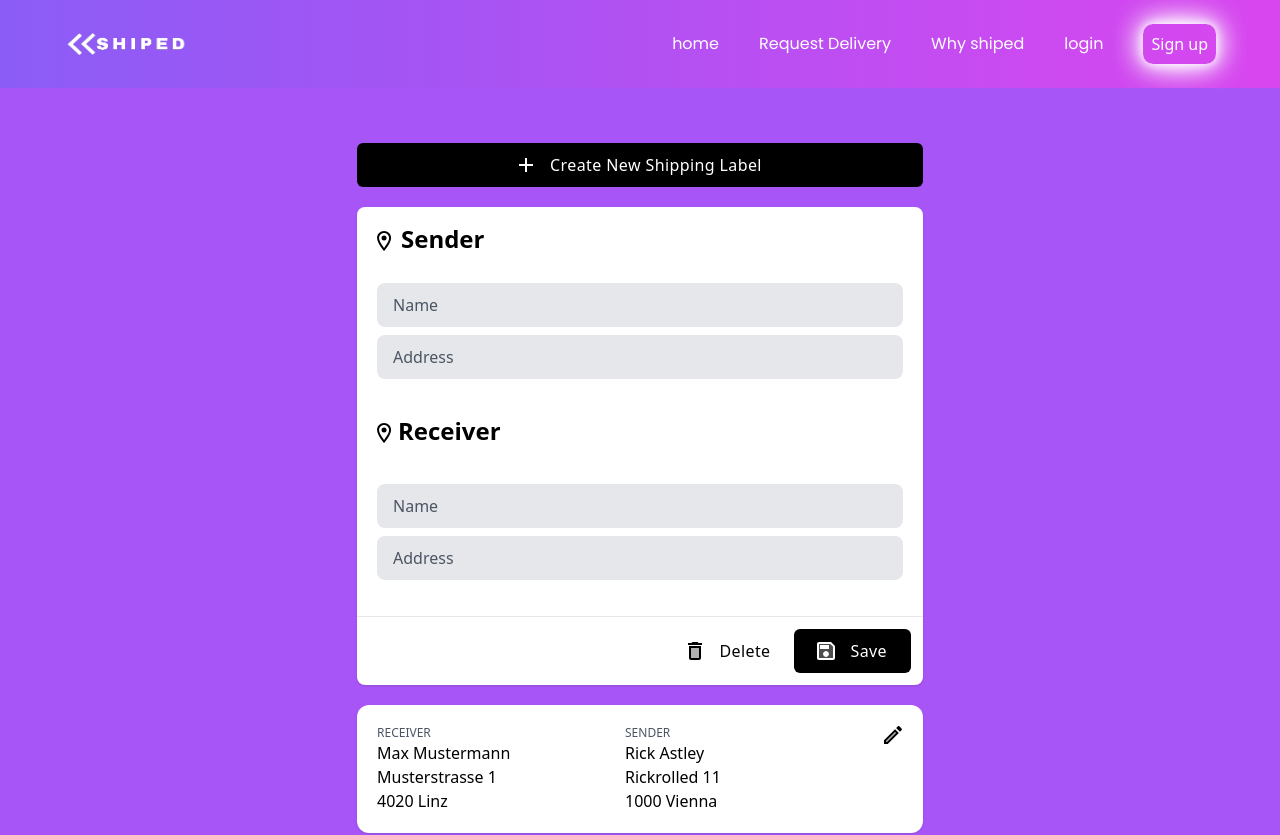
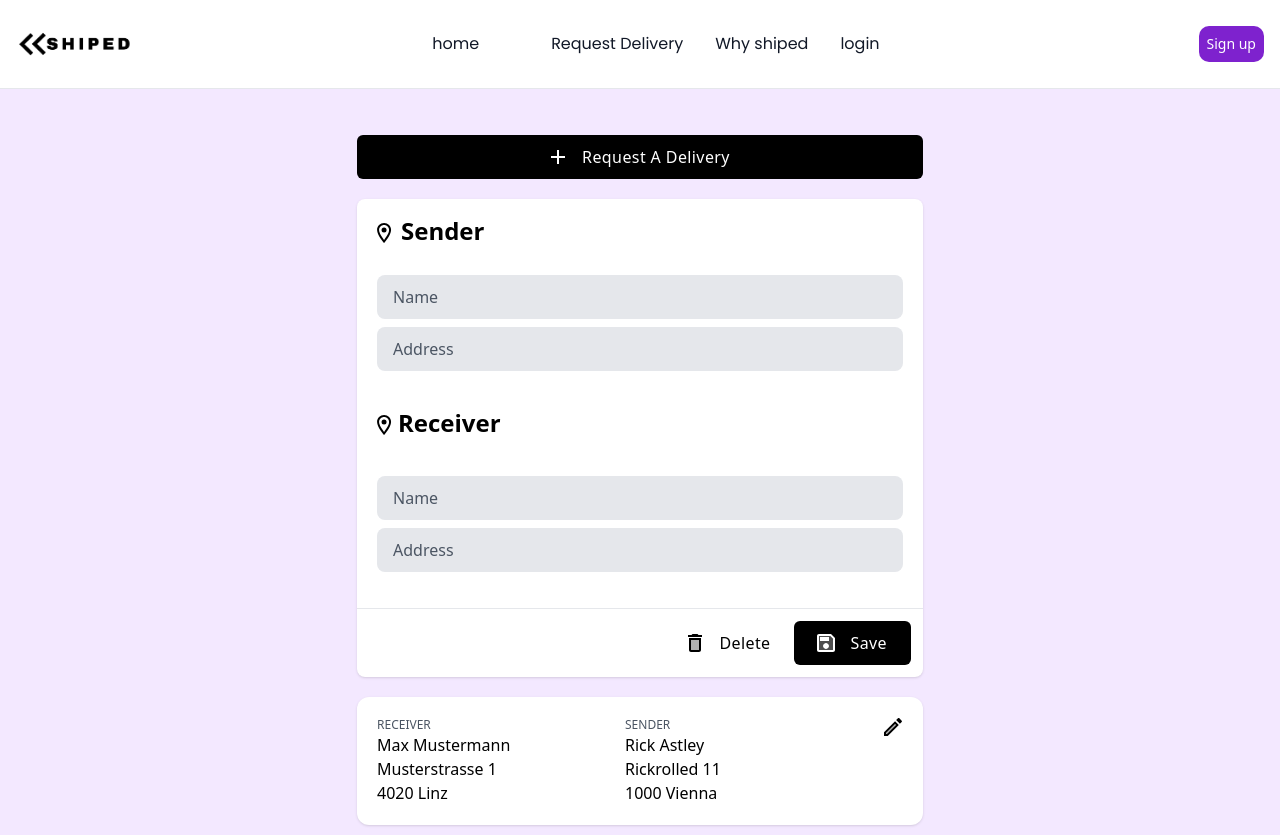
Before and after one commit to Fatoumatabintabarry/DeliveryService, a React (Vite) app in the folder client/: page /deliverysolutions in a window 1280 px wide. Shown: the top 835 px of the page. Built offline with nearby package versions, Linux system fonts and the light colour scheme.

Commit message:
RequestADelivery front end

```diff
--- a/client/src/Pages/RequestDelivery.jsx
+++ b/client/src/Pages/RequestDelivery.jsx
@@ -18,7 +18,7 @@ const RequestDelivery = () => {
               <path d="M19,13h-6v6h-2v-6H5v-2h6V5h2v6h6V13z"></path>
             </g>
           </svg>
-          <span className="pl-2 mx-1">Create new shipping label</span>
+          <span className="pl-2 mx-1">Request a delivery</span>
         </button>
 
         {/* Sender Information */}
--- a/client/src/Pages/deliverysolutions.jsx
+++ b/client/src/Pages/deliverysolutions.jsx
@@ -4,18 +4,19 @@ import '../index.css'
 
 import {Navbar,Footer} from '../components/index';
 import RequestDelivery from './RequestDelivery';
+import Navbar2 from '../components/navbar2';
 
 const deliverysolutions = () => {
   return (
     <div className="w-full overflow-hidden ">
-        <div className={`${styles.paddingX} ${styles.flexCenter} bg-gradient-to-r from-violet-500 to-fuchsia-500`}>
+        <div className={`${styles.paddingX} ${styles.flexCenter}  pt-20`}>
           <div className={`${styles.boxWidth}`}>
-          <Navbar />
+          <Navbar2 />
           </div>
        </div>
 
-       <div className={`bg-primary ${styles.paddingX} ${styles.flexStart} bg-purple-500`}>
-        <div className={`${styles.boxWidth} bg-purple-500`}>
+       <div className={`bg-primary ${styles.paddingX} ${styles.flexStart} bg-purple-100`}>
+        <div className={`${styles.boxWidth} `}>
           <RequestDelivery />
         </div>
       </div>
--- a/client/src/Pages/whyshiped.jsx
+++ b/client/src/Pages/whyshiped.jsx
@@ -5,13 +5,14 @@ import '../index.css'
 
 //Export them from index.js file inside components before importing them in this list
 import {Navbar, Hero, Testimonial, Footer} from '../components/index';
+import Navbar2 from '../components/navbar2';
 
 const whyshiped = () => {
   return (
-    <div className="w-full overflow-hidden ">
+    <div className="  w-full overflow-hidden ">
       <div className={`${styles.paddingX} ${styles.flexCenter} bg-gradient-to-r from-violet-500 to-fuchsia-500`}>
           <div className={`${styles.boxWidth}`}>
-          <Navbar />
+          <Navbar2 />
           </div>
       </div>
        {/*4th div is for all different sections  */}
--- a/client/src/components/Navbar.jsx
+++ b/client/src/components/Navbar.jsx
@@ -30,22 +30,8 @@ const Navbar = () => {
           ))}
         </ul>
 
-        <li className="nav-li">
-    <a href="/choicePage" className="nav-a">
-        <button
-            style={{
-                backgroundColor: '#0',
-                borderRadius: '10px',
-                color: '#fff',
-                padding: '8px',
-                boxShadow: '0 0 30px , 0 0 30px , 0 0 10px',
-                textDecoration: "none"
-            }}
-            id="loginButton">
-            Sign up
-        </button>
-    </a>
-</li>
+
+
 
 
           <div className = "sm:hidden flex flex-1 justify-end items-center">
@@ -56,6 +42,7 @@ const Navbar = () => {
             object-contain"
             onClick={()=> setToggle((prev)=> !prev)}
              />
+
             <div
             className={`${toggle ?'flex':'hidden'} p-6 bg-black-gradient absolute top-20 right-0
             mx-4 my-2 min-w [140px] rounded-xl sidebar`}>
--- /dev/null
+++ b/client/src/components/Navbar2.jsx
@@ -0,0 +1,87 @@
+import React, { useState } from 'react';
+import { navLinks } from "../constants";
+import {close, logoBlack, menu } from '../assets';
+import { Link } from 'react-router-dom';
+
+
+
+
+const Navbar2 = () => {
+  const [isNavExpanded, setIsNavExpanded] = useState(false);
+  const [toggle, setToggle] = useState(false); // Define toggle state
+
+  return (
+    <nav className=" fixed bg-white dark:bg-gray-900 fixed w-full z-20 top-0 left-0 border-b border-gray-200 dark:border-gray-600">
+      <div className="max-w-screen-xl flex flex-wrap items-center justify-between mx-auto p-4">
+        {/* Logo and title */}
+        <a href="/" className="flex items-center">
+          <img src={logoBlack} className="h-8 mr-3" alt="Flowbite Logo" />
+        </a>
+
+        {/* Get started button */}
+        <div className="flex md:order-2">
+          <a href="/choicePage" className="nav-a">
+              <button type="button" className="text-white bg-purple-700 hover:bg-blue-800
+          focus:outline-none focus:ring-blue-300 font-medium rounded-md text-sm
+           "
+                  style={{
+                      backgroundColor: '#0',
+                      borderRadius: '10px',
+                      color: '#fff',
+                      padding: '8px',
+                      boxShadow: '0 0 30px , 0 0 30px , 0 0 10px',
+                      textDecoration: "none"
+                  }}
+                  id="loginButton">
+                  Sign up
+              </button>
+          </a>
+
+          {/* Hamburger button */}
+          <button type="button" className="inline-flex items-center p-2 w-10 h-10 justify-center text-sm text-gray-500 rounded-lg md:hidden hover:bg-gray-100 focus:outline-none focus:ring-2 focus:ring-gray-200 dark:text-gray-400 dark:hover:bg-gray-700 dark:focus:ring-gray-600" onClick={() => setToggle((prev) => !prev)} aria-controls="navbar-sticky" aria-expanded={isNavExpanded}>
+            <span className="sr-only">Open main menu</span>
+            <img
+              src={toggle ? close : menu}
+              alt="menu"
+              className="w-[28px] h-[28px] object-contain"
+            />
+          </button>
+        </div>
+
+        {/* Mobile menu */}
+        <div className={`${toggle ? 'flex' : 'hidden'} p-6 bg-black-gradient absolute top-20 right-0 mx-4 my-2 min-w-[140px] rounded-xl sidebar`}>
+          <ul className="list-none flex flex-col justify-end items-center flex-1">
+            {navLinks.map((nav, index) => (
+              <li
+                key={nav.id}
+                className={`font-poppins font-normal cursor-pointer text-[16px] ${index === navLinks.length - 1 ? 'mr-0' : 'mb-4'} text-white`}
+              >
+                <Link to={nav.id}>
+                  {nav.title}
+                </Link>
+              </li>
+            ))}
+          </ul>
+        </div>
+
+        {/* Navbar links */}
+        <div className={`items-center justify-between w-full md:flex md:w-auto md:order-1 ${isNavExpanded ? 'block' : 'hidden'}`} id="navbar-sticky">
+          <ul className="flex flex-col p-4 mt-4 font-medium border border-gray-100 rounded-lg bg-gray-50 md:flex-row md:space-x-8 md:mt-0 md:border-0 md:bg-white dark:bg-gray-800 md:dark:bg-gray-900 dark:border-gray-700">
+            {navLinks.map((nav, index) => (
+              <li
+                key={nav.id}
+                className={`font-poppins font-normal cursor-pointer text-[16px] ${index === navLinks.length - 1 ? 'mr-0' : 'mr-10'} text-gray-900 hover:bg-gray-100 md:hover:bg-transparent md:hover:text-blue-700 md:p-0 md:dark:hover:text-blue-500 dark:text-white dark:hover:bg-gray-700 dark:hover:text-white md:dark:hover:bg-transparent dark:border-gray-700`}
+              >
+                <Link to={nav.id}>
+                  {nav.title}
+                </Link>
+              </li>
+            ))}
+          </ul>
+        </div>
+      </div>
+    </nav>
+  );
+};
+
+export default Navbar2;
```
